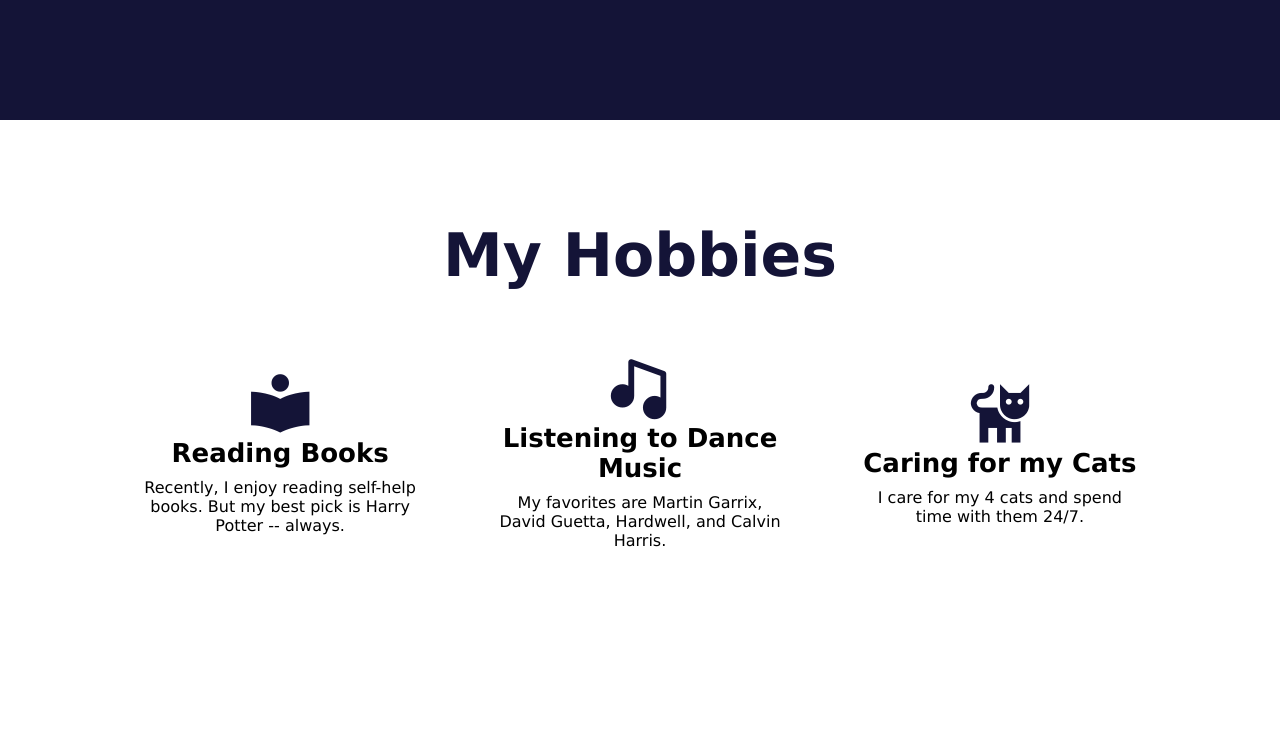
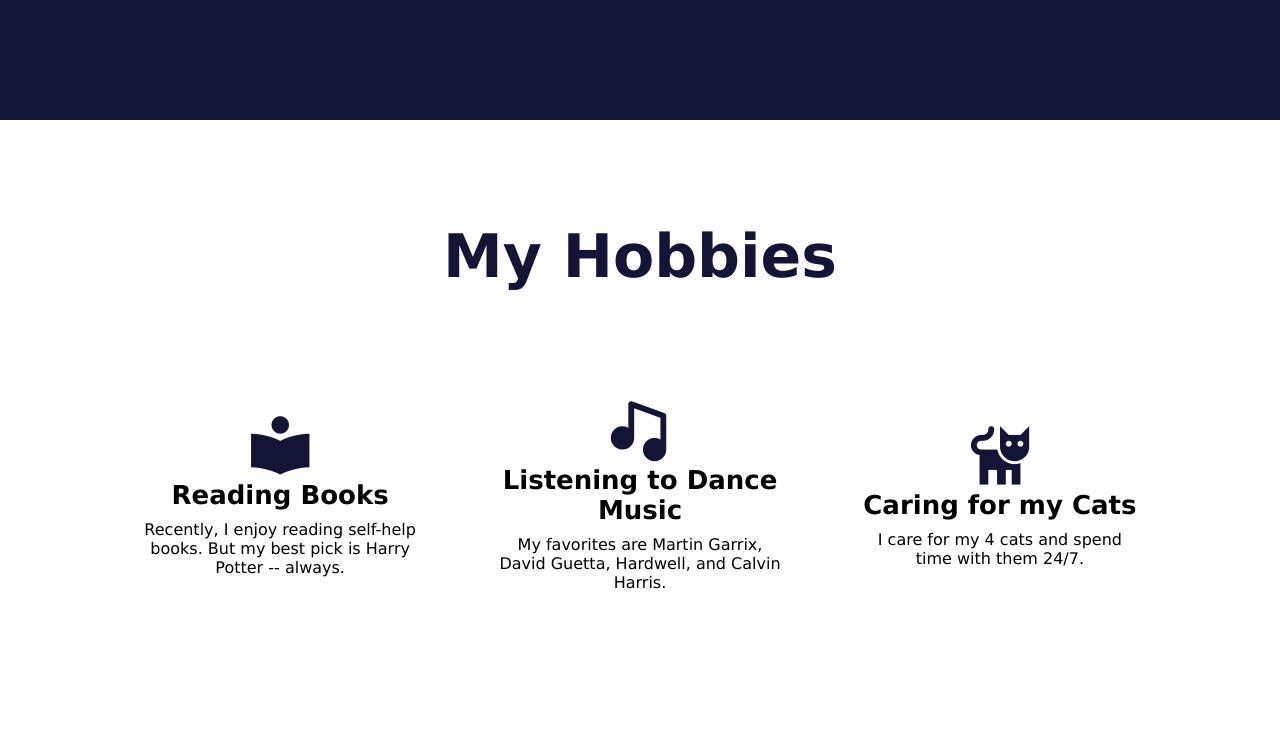
Before and after one commit to m-laca/CMSC207_Mini-Project, a plain HTML site: page index.html in a window 1280 px wide. Shown: the part 1480-2213 px from the top of the page. Drawn offline with nearby package versions, Linux system fonts and the light colour scheme.

Commit message:
Add files via upload

```diff
--- a/index.html
+++ b/index.html
@@ -141,7 +141,7 @@
             <a href="#"><i class='bx bxl-instagram'></i></a>
         </div>
         <p class="copyright">
-            &copy; 2026 Mary Chris Lacanilao. All rights reserved.
+            &copy; 2026 Mary Chris B. Lacanilao. Built with HTML, CSS, and JavaScript.
         </p>
     </footer>
 
--- a/style.css
+++ b/style.css
@@ -267,9 +267,24 @@ span {
     }
 }
 
-/* Hobbies & Interests Section Code */
+/* Hobbies Section Code */
 .hobbies {
-    margin-bottom: 5rem;
+    width: 100vw;
+    position: relative;
+    left: 50%;
+    right: 50%;
+    margin-left: -50vw;
+    margin-right: -50vw;
+    min-height: auto;
+    padding-bottom: 4rem;
+    margin-bottom: 2rem;
+}
+
+.hobbies h2 {
+    line-height: 1.2;
+    text-align: center;
+    color: var(--bg-color);
+    margin-bottom: 4rem;
 }
 
 .hobbies-container {
@@ -309,8 +324,9 @@ span {
     margin: 1rem 0 3rem;
 }
 
+/* Interests Section Code */
+
 .interests {
-    margin-bottom: 5rem;
     background: var(--main-color);
     width: 100vw;
     position: relative;
@@ -327,6 +343,7 @@ span {
     line-height: 1.2;
     text-align: center;
     color: var(--bg-color);
+    margin-bottom: 4rem;
 }
 
 .interests-container {
```
